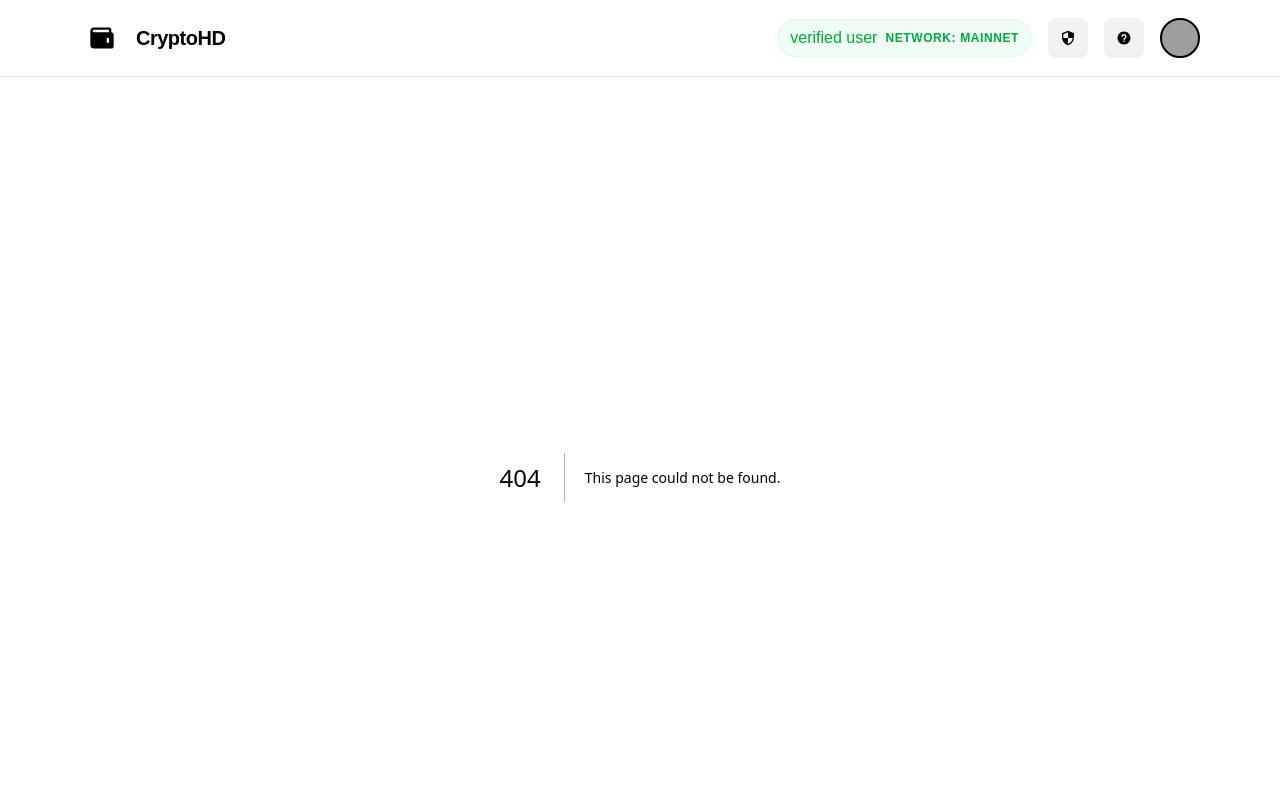
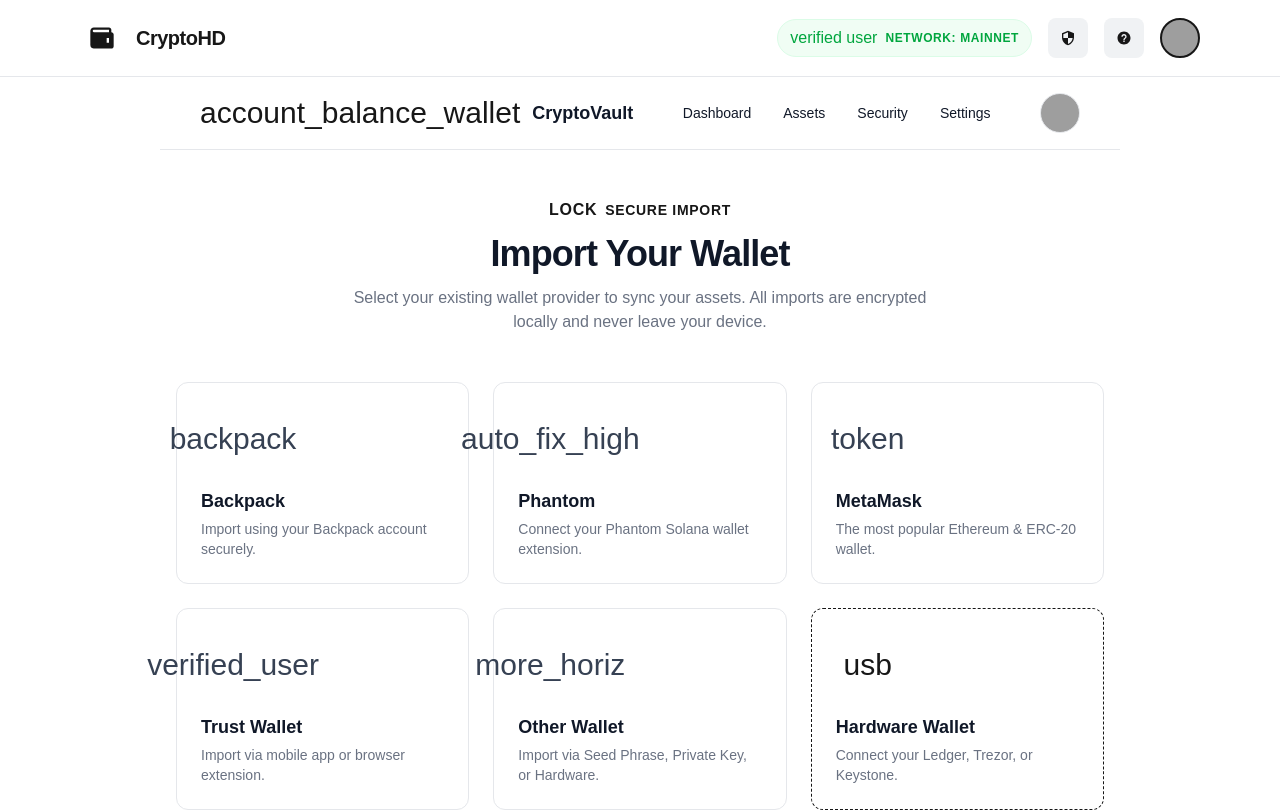
Before and after one commit to bEluga0000/crypto-wallet, a Next.js app: page /import-wallet in a window 1280 px wide. Before the commit this address had no page. Shown: the top 812 px of the page. Built offline with nearby package versions, Linux system fonts and the light colour scheme; grey boxes are pictures that could not be loaded.

Commit message:
feat: introduce new page import-wallet

```diff
--- /dev/null
+++ b/src/app/import-wallet/page.tsx
@@ -0,0 +1,8 @@
+import ImportWalletPage from "@/components/import-page"
+
+const ImportWallet = ()=>{
+    return <div>
+        <ImportWalletPage/>
+    </div>
+}
+export default ImportWallet
--- /dev/null
+++ b/src/components/import-page.tsx
@@ -0,0 +1,155 @@
+export default function ImportWalletPage() {
+    return (
+      <div className="flex min-h-screen flex-col bg-background-light dark:bg-background-dark">
+        {/* Header */}
+        <header className="mx-auto flex w-full max-w-[960px] items-center justify-between border-b border-gray-200 px-4 py-4 dark:border-gray-800 md:px-10">
+          <div className="flex items-center gap-3">
+            <span className="material-symbols-outlined text-3xl text-primary">
+              account_balance_wallet
+            </span>
+            <h2 className="text-lg font-bold text-gray-900 dark:text-white">
+              CryptoVault
+            </h2>
+          </div>
+
+          <nav className="hidden items-center gap-8 md:flex">
+            {["Dashboard", "Assets", "Security", "Settings"].map((item) => (
+              <a
+                key={item}
+                href="#"
+                className="text-sm font-medium text-gray-900 transition-colors hover:text-primary dark:text-gray-200"
+              >
+                {item}
+              </a>
+            ))}
+          </nav>
+
+          <div
+            className="size-10 rounded-full border border-gray-200 bg-cover bg-center dark:border-gray-700"
+            style={{
+              backgroundImage:
+                'url("https://lh3.googleusercontent.com/aida-public/AB6AXuBF8YocuQQjNfcrK7Xxu5Ymi1EBZtGF1gHf3BTBDW6x_g2R49MI5eK0LYO6G-8GP2HtDLrNXOKmmWVUVJ82QU97A6PzsEizPdkCaMgBzwSY17zz-FJFUh-1gzlNTFBPBGmnz4kfxFDJ9AJ2TKrtPdFoDAbxvujeQGNiqzXdBrbyeYvu6EcCSTOfMh8KlZcGgVY18HLP2AQ3MznD54Nlr3Z1Eqi_km6AQ_a-d4pYb9R3jn18bSobYOmfAXc9YYzMPH7dl6YHMZwFTmM")',
+            }}
+          />
+        </header>
+
+        {/* Main */}
+        <main className="mx-auto w-full max-w-[960px] flex-1 px-4 py-12">
+          {/* Heading */}
+          <div className="mx-auto max-w-xl text-center">
+            <div className="mb-3 flex items-center justify-center gap-2 text-sm font-semibold uppercase tracking-wider text-primary">
+              <span className="material-symbols-outlined text-base">lock</span>
+              Secure Import
+            </div>
+
+            <h1 className="text-4xl font-black tracking-tight text-gray-900 dark:text-white">
+              Import Your Wallet
+            </h1>
+
+            <p className="mt-3 text-gray-500 dark:text-gray-400">
+              Select your existing wallet provider to sync your assets. All imports
+              are encrypted locally and never leave your device.
+            </p>
+          </div>
+
+          {/* Wallet Grid */}
+          <div className="mt-12 grid grid-cols-1 gap-6 sm:grid-cols-2 lg:grid-cols-3">
+            {wallets.map((wallet) => (
+              <div
+                key={wallet.title}
+                className={`group cursor-pointer rounded-xl border p-6 transition-all ${
+                  wallet.primary
+                    ? "border-dashed border-primary bg-primary/5 hover:bg-primary/10 dark:bg-primary/10 dark:hover:bg-primary/20"
+                    : "border-gray-200 bg-white hover:border-primary dark:border-gray-800 dark:bg-gray-900"
+                }`}
+              >
+                <div
+                  className={`mb-4 flex h-16 w-16 items-center justify-center rounded-lg ${
+                    wallet.primary
+                      ? "bg-white dark:bg-gray-900"
+                      : "bg-background-light dark:bg-gray-800"
+                  }`}
+                >
+                  <span
+                    className={`material-symbols-outlined text-3xl ${
+                      wallet.primary
+                        ? "text-primary"
+                        : "text-gray-700 group-hover:text-primary dark:text-gray-300"
+                    }`}
+                  >
+                    {wallet.icon}
+                  </span>
+                </div>
+
+                <h3 className="text-lg font-bold text-gray-900 dark:text-white">
+                  {wallet.title}
+                </h3>
+
+                <p className="mt-1 text-sm text-gray-500 dark:text-gray-400">
+                  {wallet.desc}
+                </p>
+              </div>
+            ))}
+          </div>
+
+          {/* Help */}
+          <div className="mt-10 text-center">
+            <a
+              href="#"
+              className="inline-flex items-center gap-2 text-sm font-medium text-gray-500 transition-colors hover:text-primary dark:text-gray-400"
+            >
+              <span className="material-symbols-outlined text-lg">help</span>
+              Need help? View our security guide.
+            </a>
+          </div>
+        </main>
+
+        {/* Footer */}
+        <footer className="border-t border-gray-200 px-6 py-16 text-center dark:border-gray-800">
+          <div className="flex flex-wrap justify-center gap-8 text-sm text-gray-500 dark:text-gray-400">
+            <a className="hover:text-primary">Terms of Service</a>
+            <a className="hover:text-primary">Privacy Policy</a>
+            <a className="hover:text-primary">Security Audit</a>
+          </div>
+
+          <p className="mt-8 text-sm text-gray-400 dark:text-gray-500">
+            © 2024 CryptoVault Inc. Encrypted & Secure.
+          </p>
+        </footer>
+      </div>
+    );
+  }
+
+  const wallets = [
+    {
+      title: "Backpack",
+      icon: "backpack",
+      desc: "Import using your Backpack account securely.",
+    },
+    {
+      title: "Phantom",
+      icon: "auto_fix_high",
+      desc: "Connect your Phantom Solana wallet extension.",
+    },
+    {
+      title: "MetaMask",
+      icon: "token",
+      desc: "The most popular Ethereum & ERC-20 wallet.",
+    },
+    {
+      title: "Trust Wallet",
+      icon: "verified_user",
+      desc: "Import via mobile app or browser extension.",
+    },
+    {
+      title: "Other Wallet",
+      icon: "more_horiz",
+      desc: "Import via Seed Phrase, Private Key, or Hardware.",
+    },
+    {
+      title: "Hardware Wallet",
+      icon: "usb",
+      desc: "Connect your Ledger, Trezor, or Keystone.",
+      primary: true,
+    },
+  ];
```
